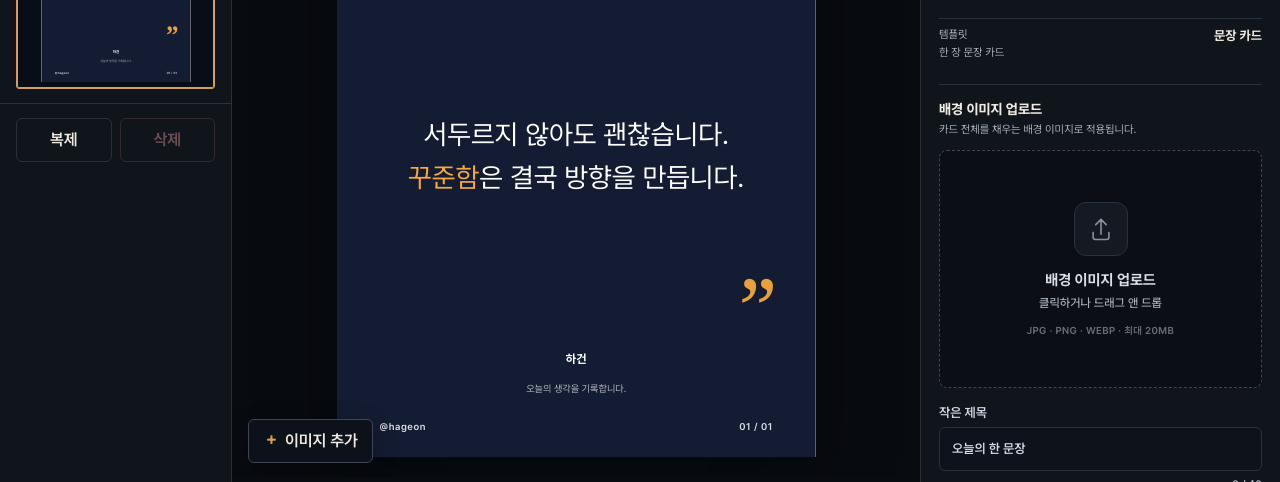
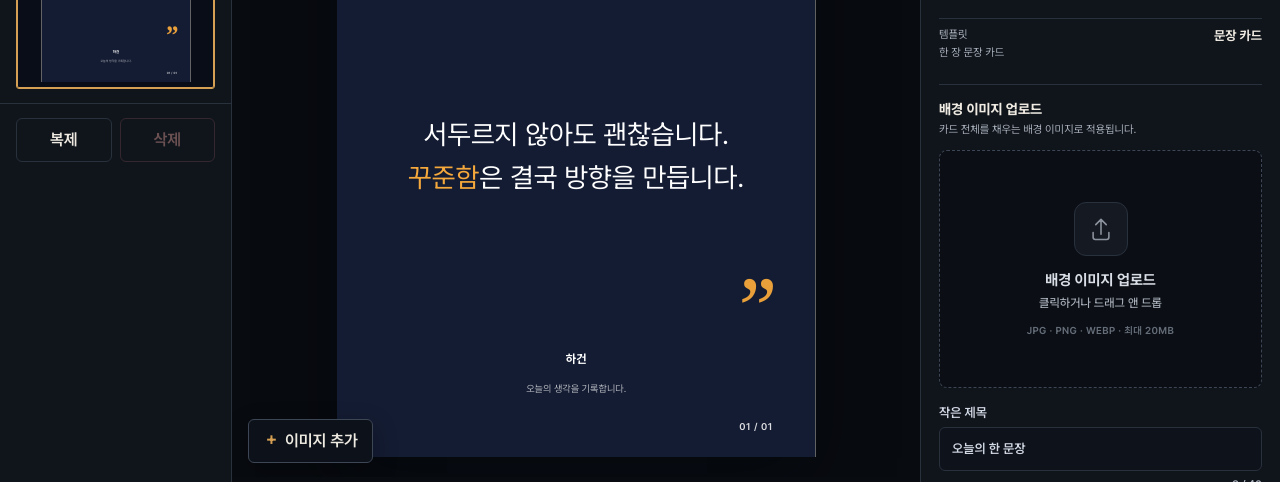
Before and after one commit to puleun58-collab/cardnews-studio, a React (Vite) app: page / in a window 1280 px wide. Both pictures are taken after a click on the button "새 프로젝트 만들기". Shown: the part 286-768 px from the top of the page. Built offline with nearby package versions, Linux system fonts and the light colour scheme; a web font is replaced by a local one.

Commit message:
템플릿 계정 표시 제거

```diff
--- a/src/config/appConfig.ts
+++ b/src/config/appConfig.ts
@@ -1,7 +1,6 @@
 export interface AppConfig {
   appName: string
   appDescription: string
-  accountLabel: string
   fileSlug: string
   storageKey: string
   maxPages: number
@@ -12,7 +11,6 @@ export interface AppConfig {
 export const appConfig: AppConfig = {
   appName: 'CARDNEWS STUDIO',
   appDescription: '글과 사진으로 만드는 세로형 카드뉴스',
-  accountLabel: '@hageon',
   fileSlug: 'my-card-studio',
   storageKey: 'cardnews-studio-hageon-v1',
   maxPages: 100,
--- a/src/templates/templates.tsx
+++ b/src/templates/templates.tsx
@@ -1,6 +1,5 @@
 import type { CSSProperties } from 'react'
 import { getCardFontFamily, normalizeDesign } from '../brand/cardDesign'
-import { appConfig } from '../config/appConfig'
 import { richText } from '../engine/richtext'
 import { AutoFit } from '../engine/useAutoFit'
 import type { CardDesignSettings, CardPage, CardProps } from '../types'
@@ -33,10 +32,11 @@ const copyStyle = (design: CardDesignSettings): CSSProperties => ({
 })
 const Footer = ({ page, pageIndex, pageCount }: CardProps) => {
   const design = designFor(page)
+  if (!design.showPageNumber) return null
+
   return (
-    <footer className={`card-footer ${design.showPageNumber ? '' : 'centered'}`}>
-      <span>{appConfig.accountLabel}</span>
-      {design.showPageNumber && <span>{String(pageIndex + 1).padStart(2, '0')} / {String(pageCount).padStart(2, '0')}</span>}
+    <footer className="card-footer" style={{ justifyContent: 'flex-end' }}>
+      <span>{String(pageIndex + 1).padStart(2, '0')} / {String(pageCount).padStart(2, '0')}</span>
     </footer>
   )
 }
```
Also changed, not shown: 2 other files (tests, documents, lock files or other folders).
